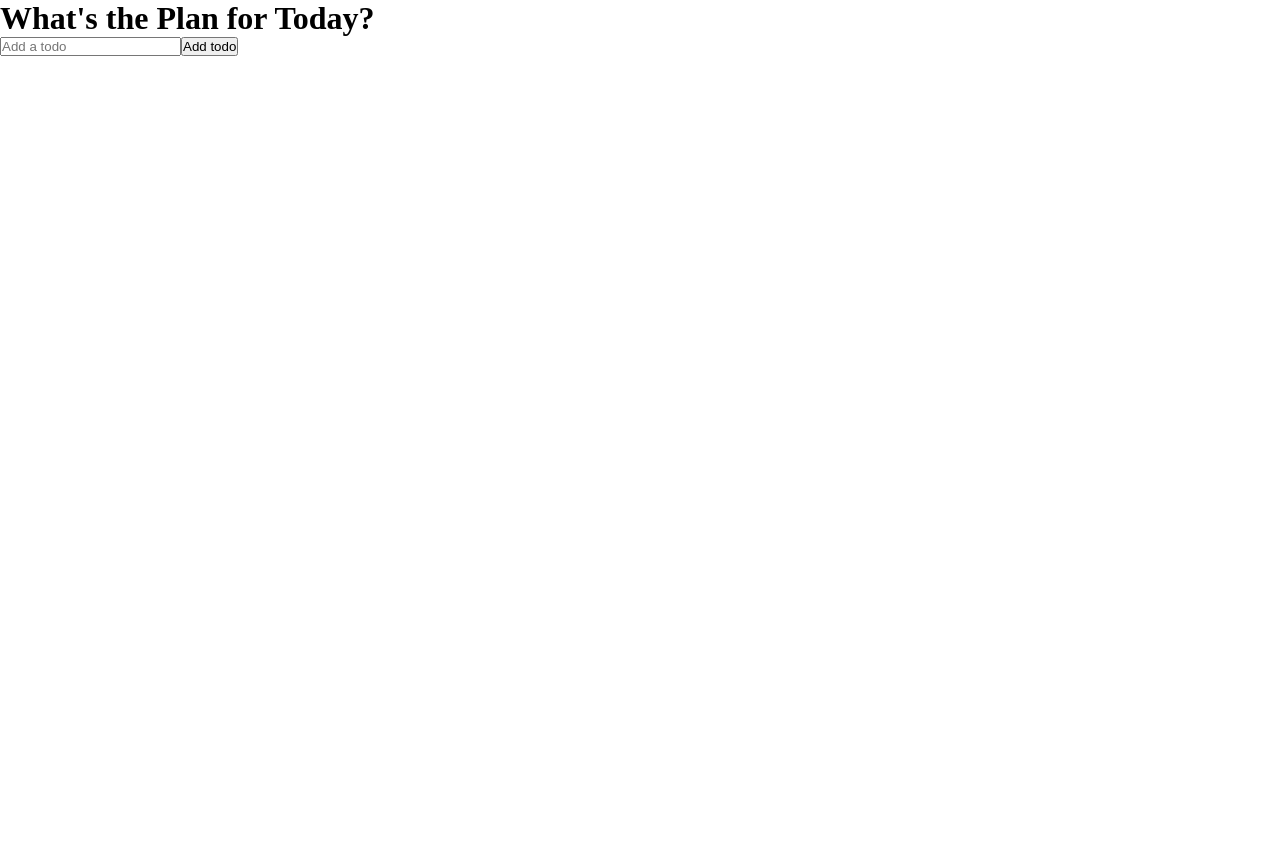
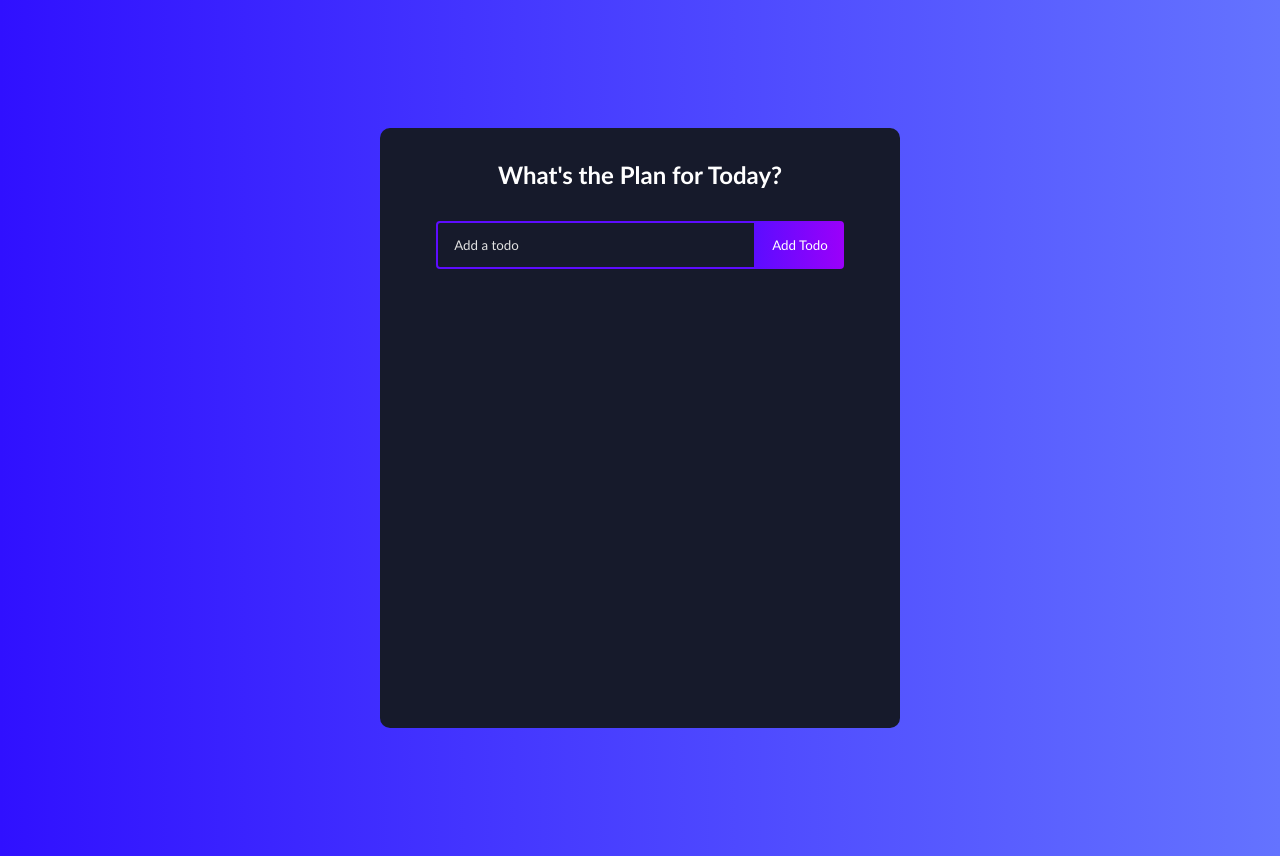
Before and after one commit to andressabertolini/todo-list-app, a React (Create React App) app: page / in a window 1280 px wide. Before the commit the page ends 800 px from the top, so only its background shows below. Built offline with nearby package versions, Linux system fonts and the light colour scheme.

Commit message:
CSS styles

```diff
--- a/src/components/TodoForm.js
+++ b/src/components/TodoForm.js
@@ -1,7 +1,13 @@
 import React, {useState, useEffect, useRef} from 'react'
 
 function TodoForm (props){
-    const [input, setInput] = useState('');
+    const [input, setInput] = useState(props.edit ? props.edit.value : '');
+
+    const inputRef = useRef(null);
+
+    useEffect(() => {
+        inputRef.current.focus();
+    });
 
     const handleChange = e => {
         setInput(e.target.value);
@@ -20,6 +26,22 @@
 
     return(
         <form className="todo-form" onSubmit={handleSubmit}>
+            {props.edit ? (
+            <>
+                <input
+                    type="text"
+                    placeholder="Update your item"
+                    value={input}
+                    name="text"
+                    className="todo-input"
+                    onChange={handleChange}
+                    ref={inputRef}
+                />
+                <button className="todo-button">Update</button>
+            </>
+            ):
+            (
+            <>
                 <input
                     type="text"
                     placeholder="Add a todo"
@@ -27,8 +49,11 @@
                     name="text"
                     className="todo-input"
                     onChange={handleChange}
+                    ref={inputRef}
                 />
                 <button className="todo-button">Add todo</button>
+            </>
+            )}
                    </form>
     )
 }
--- a/src/index.css
+++ b/src/index.css
@@ -1,4 +1,147 @@
-*{
+* {
+  box-sizing: border-box;
   margin: 0;
   padding: 0;
+  font-family: 'Trebuchet MS', 'Lucida Sans Unicode', 'Lucida Grande',
+    'Lucida Sans', Arial, sans-serif;
 }
+
+body {
+  background: linear-gradient(
+    90deg,
+    rgba(48, 16, 255, 1) 0%,
+    rgba(100, 115, 255, 1) 100%
+  );
+}
+.todo-app {
+  display: flex;
+  flex-direction: column;
+  justify-content: start;
+  width: 520px;
+  min-height: 600px;
+  background: #161a2b;
+  text-align: center;
+  margin: 128px auto;
+  border-radius: 10px;
+  padding-bottom: 32px;
+}
+
+h1 {
+  margin: 32px 0;
+  color: #fff;
+  font-size: 24px;
+}
+
+.complete {
+  text-decoration: line-through;
+  opacity: 0.4;
+}
+
+.todo-form {
+  margin-bottom: 32px;
+}
+
+.todo-input {
+  padding: 14px 32px 14px 16px;
+  border-radius: 4px 0 0 4px;
+  border: 2px solid #5d0cff;
+  outline: none;
+  width: 320px;
+  background: transparent;
+  color: #fff;
+}
+
+.todo-input::placeholder {
+  color: #e2e2e2;
+}
+
+.todo-button {
+  padding: 16px;
+  border: none;
+  border-radius: 0 4px 4px 0;
+  cursor: pointer;
+  outline: none;
+  background: linear-gradient(
+    90deg,
+    rgba(93, 12, 255, 1) 0%,
+    rgba(155, 0, 250, 1) 100%
+  );
+  color: #fff;
+  text-transform: capitalize;
+}
+
+.todo-input.edit {
+  border: 2px solid #149fff;
+}
+
+.todo-button.edit {
+  background: linear-gradient(
+    90deg,
+    rgba(20, 159, 255, 1) 0%,
+    rgba(17, 122, 255, 1) 100%
+  );
+  padding: 16px 22px;
+}
+
+.todo-container {
+  display: flex;
+  flex-direction: row;
+  position: relative;
+}
+
+.todo-row {
+  display: flex;
+  justify-content: space-between;
+  align-items: center;
+  margin: 4px auto;
+  color: #fff;
+  background: linear-gradient(
+    90deg,
+    rgba(255, 118, 20, 1) 0%,
+    rgba(255, 84, 17, 1) 100%
+  );
+
+  padding: 16px;
+  border-radius: 5px;
+  width: 90%;
+}
+
+.todo-row:nth-child(4n + 1) {
+  background: linear-gradient(
+    90deg,
+    rgba(93, 12, 255, 1) 0%,
+    rgba(155, 0, 250, 1) 100%
+  );
+}
+
+.todo-row:nth-child(4n + 2) {
+  background: linear-gradient(
+    90deg,
+    rgba(255, 12, 241, 1) 0%,
+    rgba(250, 0, 135, 1) 100%
+  );
+}
+
+.todo-row:nth-child(4n + 3) {
+  background: linear-gradient(
+    90deg,
+    rgba(20, 159, 255, 1) 0%,
+    rgba(17, 122, 255, 1) 100%
+  );
+}
+
+.icons {
+  display: flex;
+  align-items: center;
+  font-size: 24px;
+  cursor: pointer;
+}
+
+.delete-icon {
+  margin-right: 5px;
+  color: #fff;
+}
+
+.edit-icon {
+  color: #fff;
+}
```
Also changed, not shown: 1 other file (tests, documents, lock files or other folders). Lines whose indentation alone changed are shown as unchanged.
